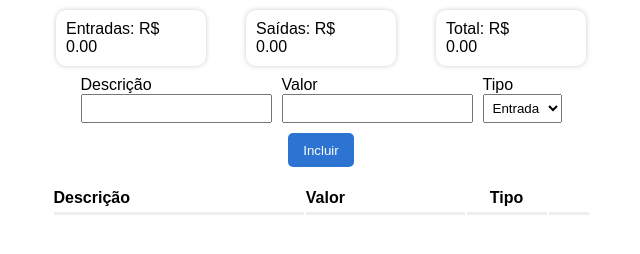
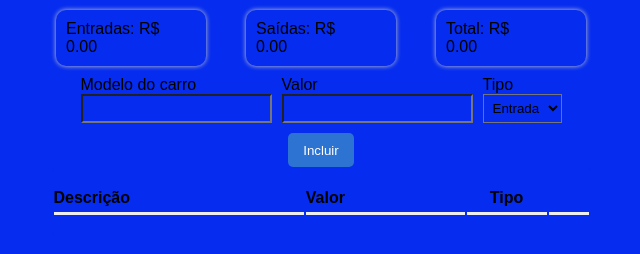
Before and after one commit to ninguemtapuro/16_Sistema_Financeiro, a plain HTML site: page index.html in a window 1280 px wide. Shown: the whole page, without its empty margins (319-959 px from the left). Drawn offline with nearby package versions, Linux system fonts and the light colour scheme.

Commit message:
commit1708

```diff
--- a/index.html
+++ b/index.html
@@ -35,7 +35,7 @@
 
             <!-- Descrição do Item -->
             <div class="divDesc">
-                <label for="desc">Descrição</label>
+                <label for="desc">Modelo do carro</label>
                 <input type="text" id="desc">
             </div>
 
--- a/style.css
+++ b/style.css
@@ -4,6 +4,7 @@
     box-sizing: border-box;
     font-family: sans-serif;
     outline: none;
+    background-color: #052cef;
 }
 
 body {
```
